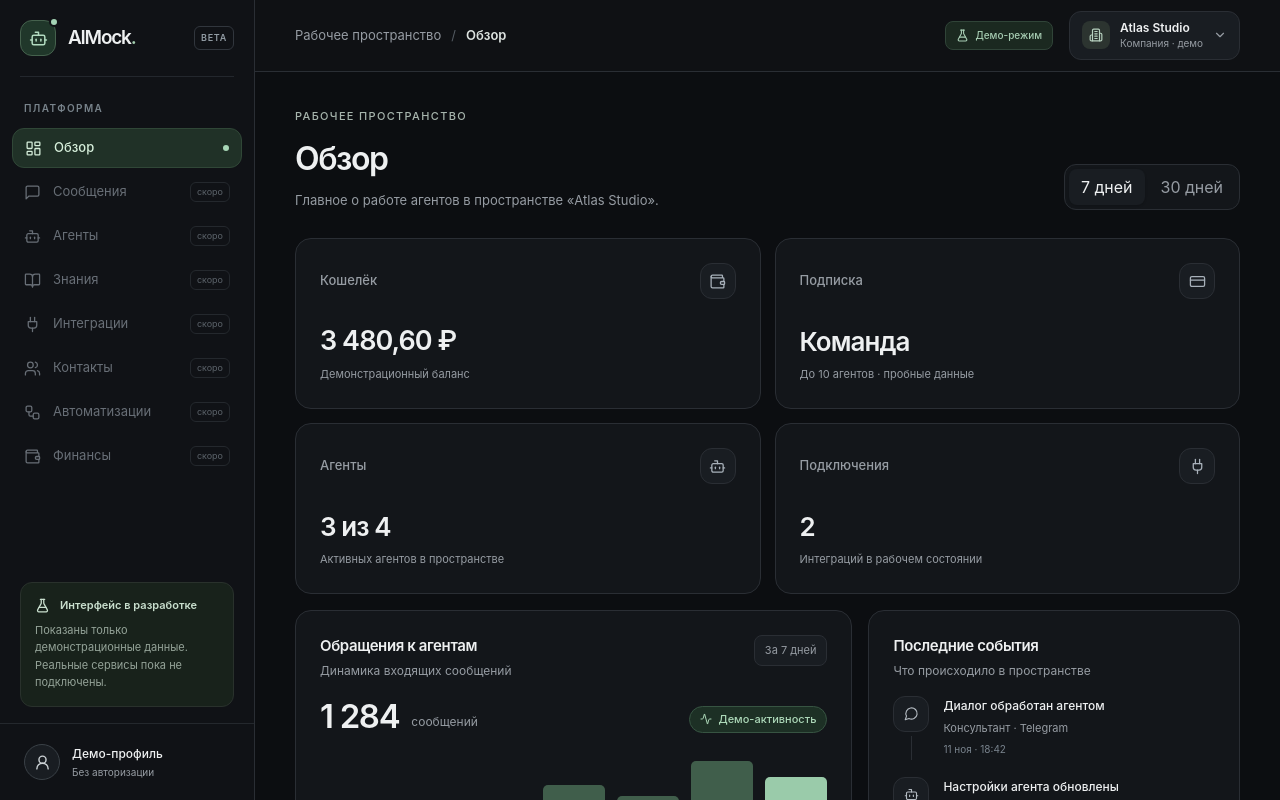
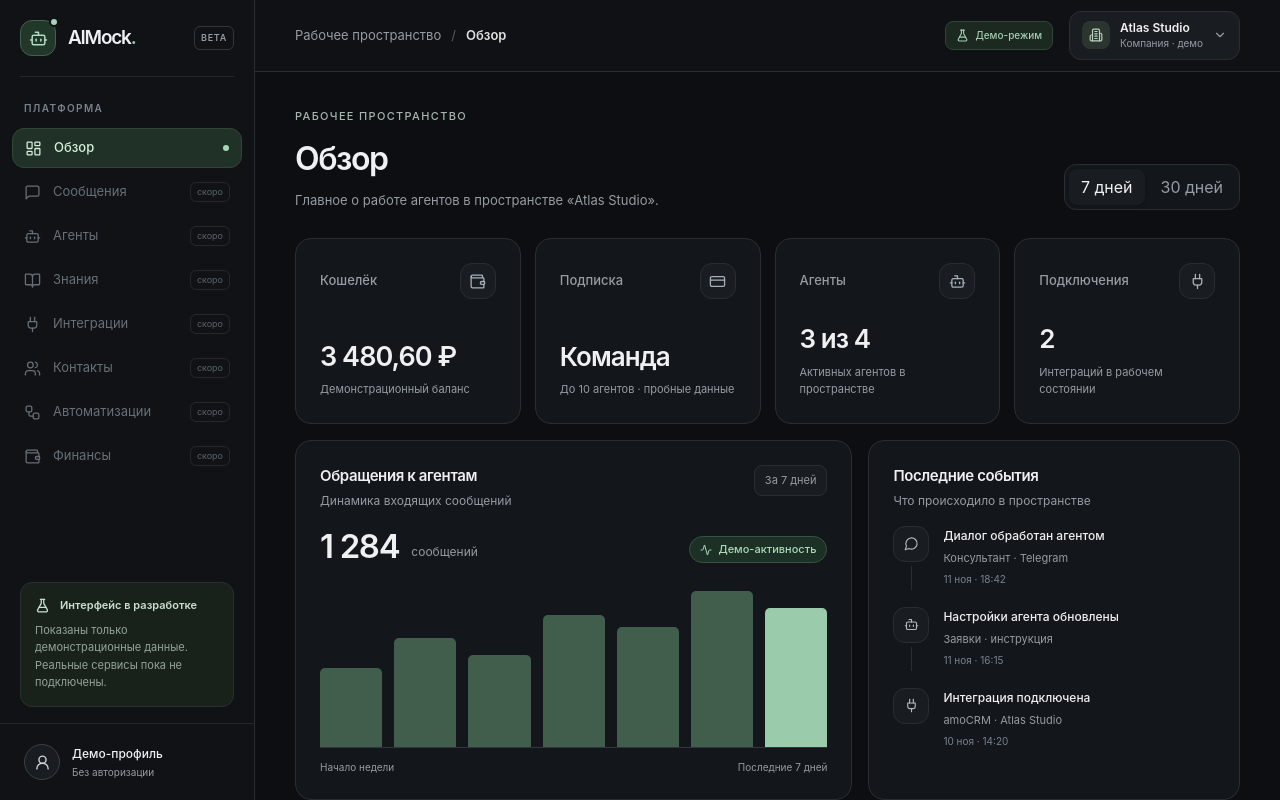
Before and after one commit to Designersss/ai-agents-work, a Next.js app in the folder apps/web/: page / in a window 1280 px wide. Shown: the top 800 px of the page. Built offline with nearby package versions, Linux system fonts and the light colour scheme.

Commit message:
style(overview): show compact four-card metrics row on desktop

```diff
--- a/apps/web/components/dashboard/overview.tsx
+++ b/apps/web/components/dashboard/overview.tsx
@@ -305,7 +305,7 @@ export function Overview({
         </div>
       </div>
 
-      <section aria-label="Основные показатели" className="grid grid-cols-1 gap-3.5 sm:grid-cols-2 2xl:grid-cols-4">
+      <section aria-label="Основные показатели" className="grid grid-cols-1 gap-3.5 sm:grid-cols-2 xl:grid-cols-4">
         <NumberCard
           icon={Wallet}
           title="Кошелёк"
```
